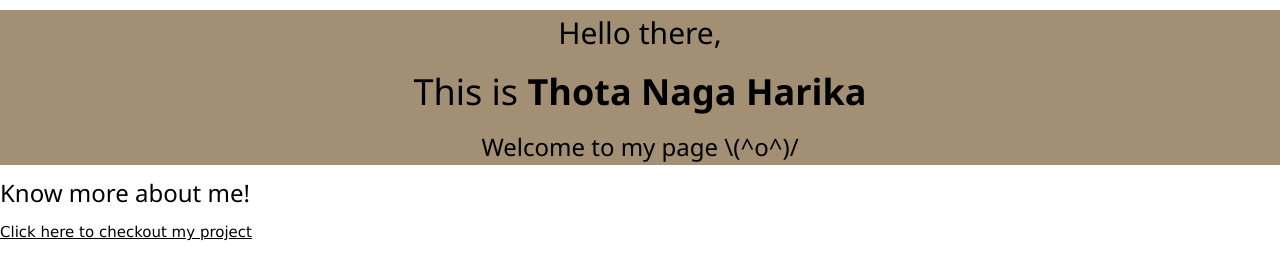
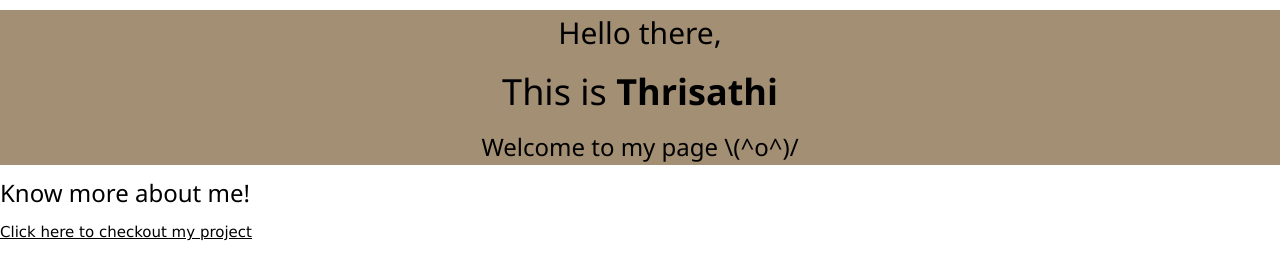
Before and after one commit to lalithathrisathi/level, a plain HTML site: page index.html in a window 1280 px wide. Drawn offline with nearby package versions, Linux system fonts and the light colour scheme.

Commit message:
Update index.html

```diff
--- a/index.html
+++ b/index.html
@@ -14,7 +14,7 @@
     <body>
         <div id="intro">
             <h2>Hello there,</h2>
-        <h1>This is <strong>Thota Naga Harika</strong></h1>
+        <h1>This is <strong>Thrisathi</strong></h1>
         <h3>Welcome to my page \(^o^)/</h3>
         </div>
         <div>
```
